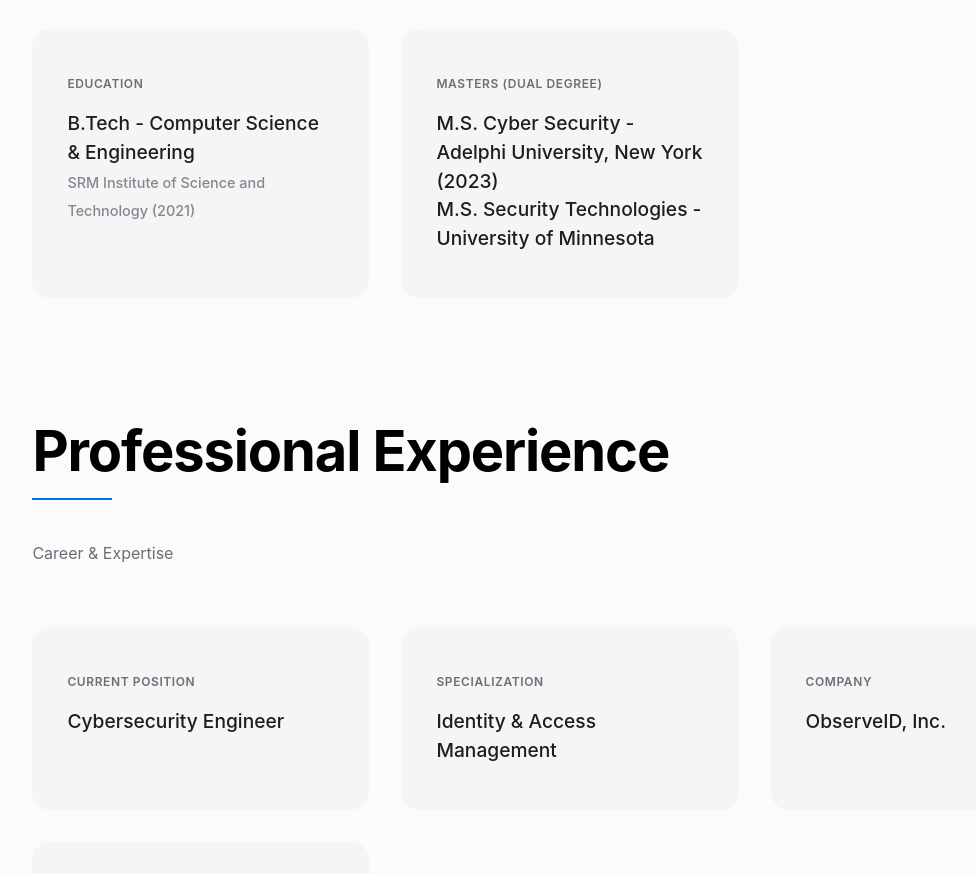
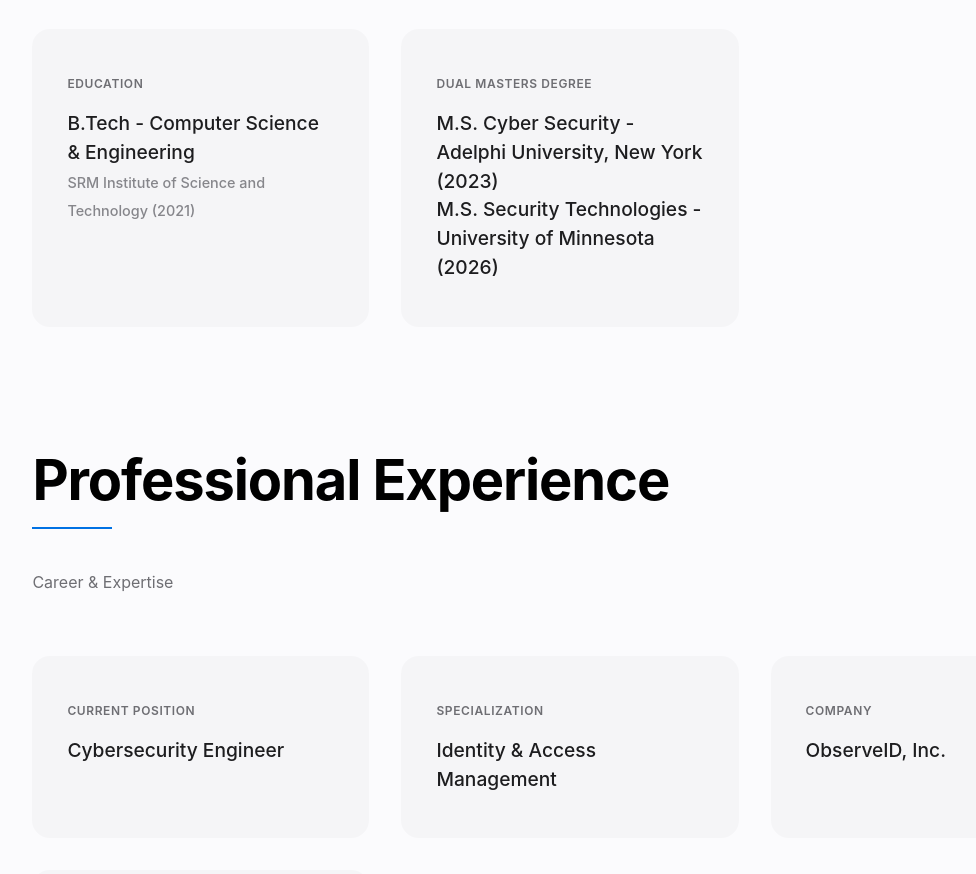
Before and after one commit to ShoaibsProjects/shoaibAktharProBio, a plain HTML site: page index.html in a window 1280 px wide. Shown: the part 4333-5207 px from the top of the page, without its empty margins (70-1046 px from the left). Drawn offline with Linux system fonts and the light colour scheme.

Commit message:
Update index.html

```diff
--- a/index.html
+++ b/index.html
@@ -871,8 +871,8 @@
                     <div class="info-value">B.Tech - Computer Science & Engineering<br><span style="font-size: 0.9rem; color: var(--apple-medium-gray);">SRM Institute of Science and Technology (2021)</span></div>
                 </div>
                 <div class="info-card" tabindex="0">
-                    <div class="info-label">Masters (Dual Degree)</div>
-                    <div class="info-value">M.S. Cyber Security - Adelphi University, New York (2023)<br>M.S. Security Technologies - University of Minnesota</div>
+                    <div class="info-label">Dual Masters Degree</div>
+                    <div class="info-value">M.S. Cyber Security - Adelphi University, New York (2023)<br>M.S. Security Technologies - University of Minnesota (2026)</div>
                 </div>
             </div>
         </section>
```
